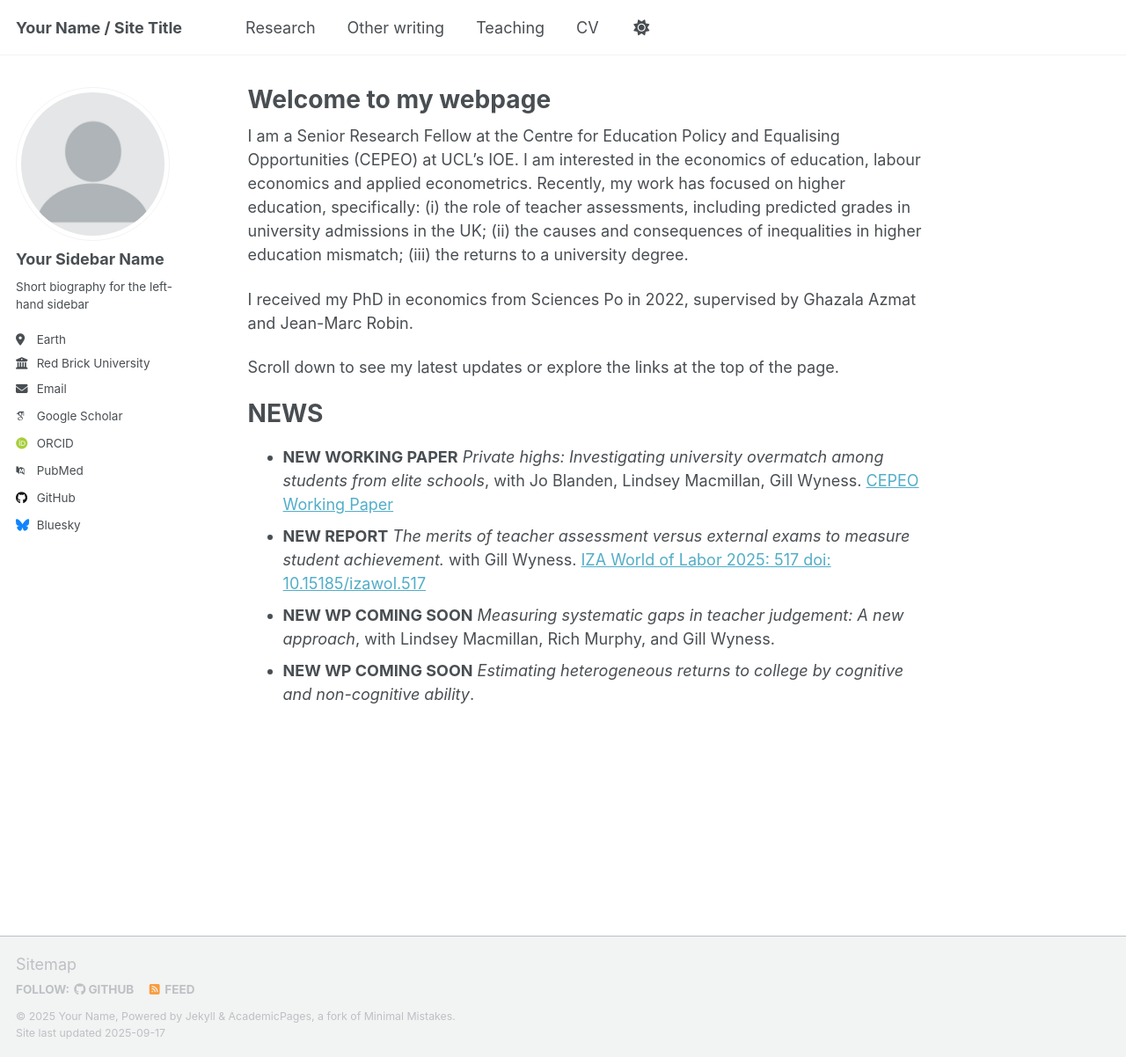
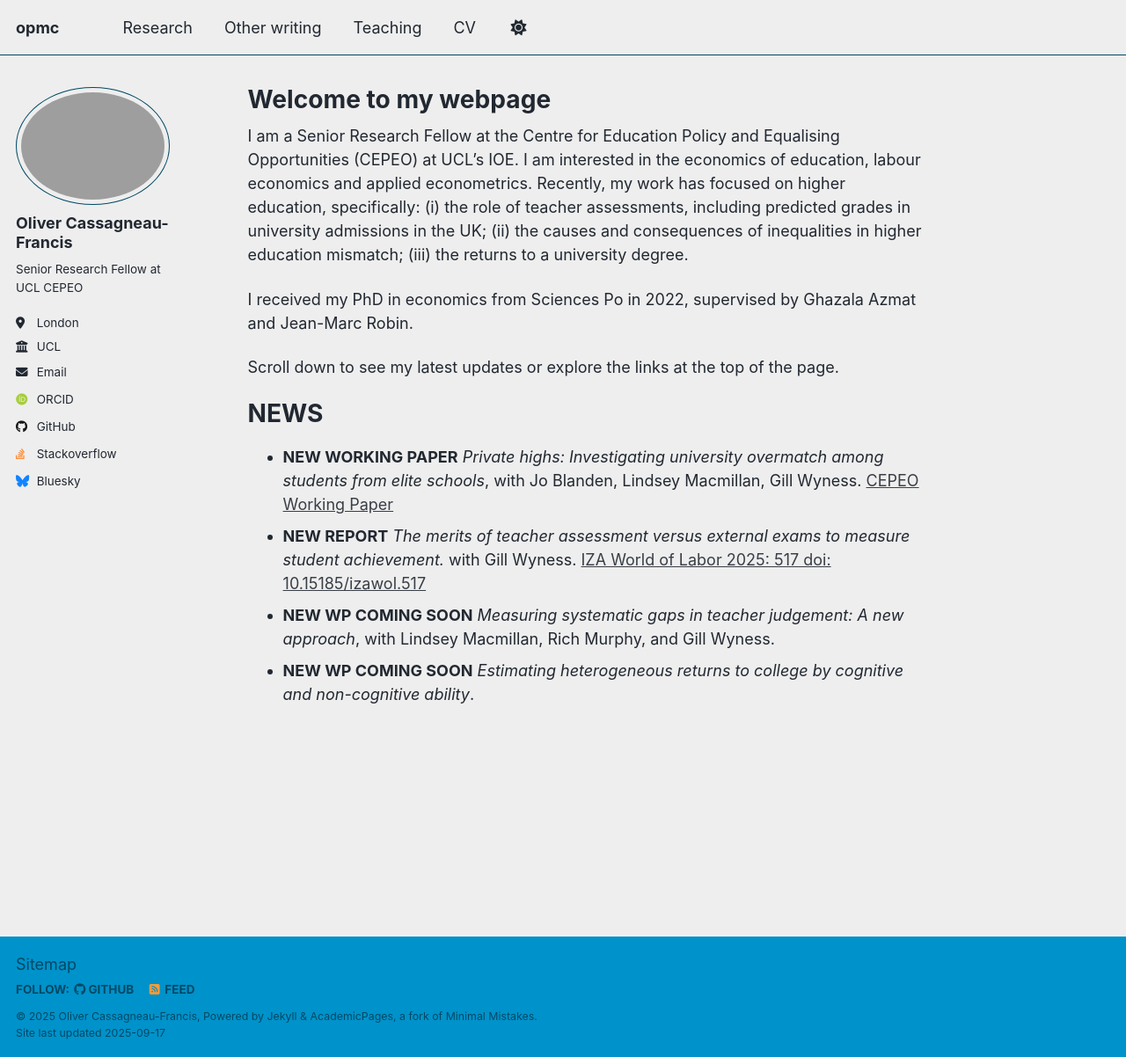
Before and after one commit to opmc2/opmc2.github.io, a Jekyll site: the page built from _pages/about.md, in a window 1280 px wide and 1202 px high. Shown: the whole window at 88% size. Built offline with Jekyll 4.4.1, drawn with Linux system fonts in a browser that asks for light colours; some web fonts are replaced; a script that is not in the unit is left out.

Commit message:
update _config.yml with my info and new theme

```diff
--- a/_config.yml
+++ b/_config.yml
@@ -8,39 +8,39 @@
 
 # Basic Site Settings
 locale                   : "en-US"
-site_theme               : "default" # Currently available options are "default", "air"
-title                    : "Your Name / Site Title"
+site_theme               : "air" # Currently available options are "default", "air"
+title                    : "opmc"
 title_separator          : "-"
-name                     : &name "Your Name"
-description              : &description "Your Name's academic portfolio"   # Update this with a general description of your site, this is the default if not overridden by a page
-url                      : https://academicpages.github.io # The base hostname & protocol for your site e.g. "https://[your GitHub username].github.io",
+name                     : &name "Oliver Cassagneau-Francis"
+description              : &description "Oliver's personal website"   # Update this with a general description of your site, this is the default if not overridden by a page
+url                      : https://opmc2.github.io # The base hostname & protocol for your site e.g. "https://[your GitHub username].github.io",
                                                            # or if you already have some other page hosted on Github then use "https://[your GitHub username].github.io/[Your Repo Name]"
 baseurl                  : "" # the subpath of your site, e.g. "/blog"
-repository               : "academicpages/academicpages.github.io"
+repository               : "opmc2/opmc2.github.io"
 
 # Site Author - The following control what appear as part of the author content on the side bar.
 #               If a field is blank the icon and link will not appear, otherwise it will be shown.
 #               Additional customization can be done by editing /_includes/author-profile.html
 author:
   # Biographic information
-  avatar           : "profile.png"
-  name             : "Your Sidebar Name"
+  avatar           : "avatar1.png"
+  name             : "Oliver Cassagneau-Francis" # Your name
   pronouns         : # example: "she/her"
-  bio              : "Short biography for the left-hand sidebar"
-  location         : "Earth"
-  employer         : "Red Brick University"
+  bio              : "Senior Research Fellow at UCL CEPEO"
+  location         : "London"
+  employer         : "UCL"
   uri              : # URL
-  email            : "none@example.org"
+  email            : "o.cassagneau-francis@ucl.ac.uk"
 
   # Academic websites
   academia         : # URL
   arxiv            : # URL - Update with the correct link to your profile
-  googlescholar    : "https://scholar.google.com/citations?user=PS_CX0AAAAAJ"
+  googlescholar    : # URL - Update with the correct link to your profile
   inspire-hep      : # URL
   impactstory      : # URL
-  orcid            : "http://orcid.org/yourorcidurl"
+  orcid            : "http://orcid.org/0000-0002-1133-0617"
   semantic         : # URL
-  pubmed           : "https://www.ncbi.nlm.nih.gov/pubmed/?term=john+snow"
+  pubmed           : # URL
   researchgate     : # URL
   scopus           : # URL
 
@@ -48,13 +48,13 @@ author:
   bitbucket        : # Username - Update with your username on the site
   codepen          : # Username
   dribbble         : # Username
-  github           : "academicpages"
+  github           : "opmc2"
   kaggle           : # Username
-  stackoverflow    : # User number or user number and name (i.e., use "1" or "1/jeff-atwood")
+  stackoverflow    : "opmc"
 
   # Social media
   artstation       : # Username
-  bluesky          : "bsky.app" # Replace this with you Bluesky username
+  bluesky          : "opmc1.bsky.social" # Replace this with you Bluesky username
   facebook         : # Username
   flickr           : # Username
   foursquare       : # Username
@@ -71,7 +71,7 @@ author:
   steam            : # Username
   telegram         : # URL
   tumblr           : # Username
-  twitter          : # Username for X / Twitter
+  twitter          : # Username
   vine             : # Username
   weibo            : # Username
   wikipedia        : # Username
```
